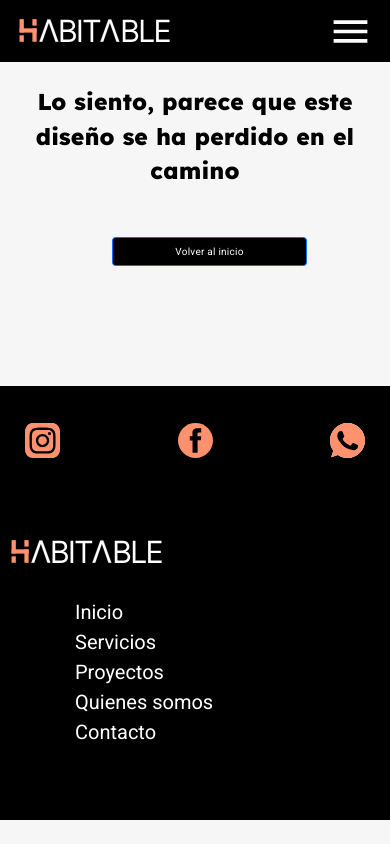
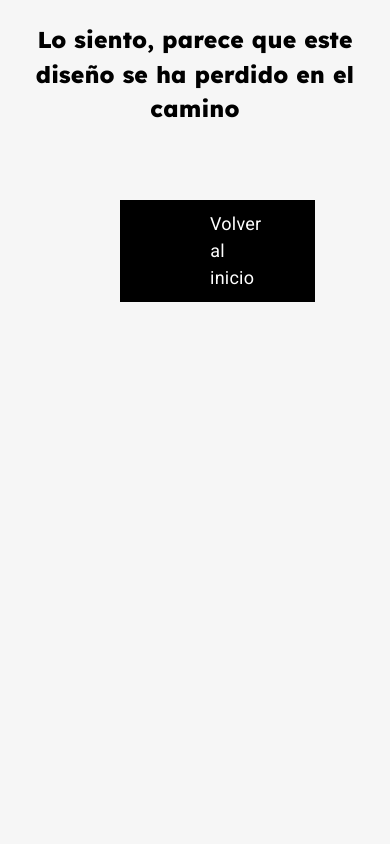
Before and after one commit to sofiaweigandt/habitable, a website: page error404.html in a window 390 px wide. Drawn offline with nearby package versions, Linux system fonts and the light colour scheme.

Commit message:
contacto

```diff
--- a/error404.html
+++ b/error404.html
@@ -11,31 +11,24 @@
     <link rel="stylesheet" href="css/main.css">
 </head>
 
-<nav class="navbar navbar-expand-lg botonera sticky-top">
-    <div class="container-fluid">
-      <a class="navbar-brand" href="../index.html"> <img src="../img/habitable-logo.svg" alt="Logo de Habitable"></a>
-
-      <button class="navbar-toggler" type="button" data-bs-toggle="collapse" data-bs-target="#navbarSupportedContent" aria-controls="navbarSupportedContent" aria-expanded="false" aria-label="Toggle navigation">
-        <img src="../img/iconos/menu.svg" alt="menu">
-      </button>
 
 
       <div class="collapse navbar-collapse" id="navbarSupportedContent">
           <ul class="navbar-nav ms-auto mb-2 mb-lg-0">
              <li class="nav-item">
-                 <a class="nav-link" href="../index.html">inicio</a>
+                 <a class="nav-link" href="index.html">Inicio</a>
              </li>
              <li class="nav-item">
-              <a class="nav-link" href="servicios.html">Servicios</a>
+              <a class="nav-link" href="../pages/servicios.html">Servicios</a>
              </li>
              <li class="nav-item">
-                <a class="nav-link" href="#">Proyectos</a>
+                <a class="nav-link" href="../pages/proyectos.html">Proyectos</a>
              </li>
              <li class="nav-item">
-                <a class="nav-link" href="quienes-somos.html">Quienes somos</a>
+                <a class="nav-link" href="../pages/quienes-somos.html">Quienes somos</a>
              </li>
              <li class="nav-item">
-                <a class="nav-link" href="contacto.html">Contacto</a>
+                <a class="nav-link" href="../pages/contacto.html">Contacto</a>
              </li>
            </ul>
 
@@ -46,57 +39,11 @@
 <body>
     <main>
         <h1>Lo siento, parece que este diseño se ha perdido en el camino</h1>
-        <button type="submit" class="btn btn-primary"><a href="index.html">Volver al inicio</a></button>
-
-        <footer>
-            <div  class="fila-1">
-               <a href="http://www.instagram.com" target="_blank" >
-                  <img src="img/iconos/Instagram-logo.svg" alt="Logo de Instagram">
-                  <div class="redes-sociales"> Instagram </div>
-               </a>
-
-               <a href="http://www.facebook.com" target="_blank">
-                  <img src="img/iconos/Facebook-logo.svg" alt="Logo de Facebook">
-                  <div class="redes-sociales"> Facebook </div>
-               </a>
-
-               <a href="https://web.whatsapp.com/" target="_blank" >
-                  <img src="img/iconos/WhatsApp-logo.svg" alt="Logo de WhatsApp">
-                  <div class="redes-sociales"> WhatsApp </div>
-               </a>
-            </div>
+        <div class="boton-header-form"><a href="index.html">Volver al inicio</a></div>
+    </main>
 
 
 
-            <div class="fila-2" >
-              <img src="img/headers/line-footer.svg" alt="linea">
-            </div>
-
-
-            <div class="fila-3">
-                  <a href="index.html">
-                      <img src="img/habitable-logo.svg" alt="Logo de Habitable">
-                  </a>
-
-                  <ul>
-                    <li>
-                        <a href="index.html">Inicio</a>
-                    </li>
-                    <li>
-                       <a href="pages/servicios.html">Servicios</a>
-                     </li>
-                     <li>
-                        <a href="pages/proyectos.html">Proyectos</a>
-                     </li>
-                     <li>
-                        <a href="pages/quienes-somos.html">Quienes somos</a>
-                     </li>
-                     <li>
-                       <a href="pages/contacto.html">Contacto</a>
-                     </li>
-                 </ul>
-               </div>
-                </footer>
           <script src="https://cdn.jsdelivr.net/npm/bootstrap@5.3.0-alpha3/dist/js/bootstrap.bundle.min.js" integrity="sha384-ENjdO4Dr2bkBIFxQpeoTz1HIcje39Wm4jDKdf19U8gI4ddQ3GYNS7NTKfAdVQSZe" crossorigin="anonymous"></script>
-         </body>
+</body>
       </html>
--- a/scss/_commons.scss
+++ b/scss/_commons.scss
@@ -356,16 +356,18 @@ body{
       margin-left: 15.2em;
   }
 
+  .boton-header-form{
+      width: 50%;
+      margin-left: 36.8em;
+      margin-bottom: 15em;
+      margin-top: 5em;
+      display: flex;
+      flex-direction: column;
+      text-decoration: none;
 
 
-  .btn-primary {
-    background-color: $mainColor;
-    width: 50%;
-    margin: auto;
-    margin-left: 15.2em;
-    margin-bottom: 5em;
-    margin-top: 1.2em;
 
+      a{
 
        @include textos ($mainFont,2.5em, 1.5em, 0.025rem, center, normal, $fontRegular, $keyColor);
 
@@ -375,31 +377,32 @@ body{
           align-items: center;
           cursor: pointer;
 
-         a{
-            color: $keyColor;
-            text-decoration: none;
-            border: none;
+
           &:hover{
            color: $mainColor;
-            }
-        }
-
-
-    &:hover{
-        background-color: $btn-primary-hover-color;
-        border: none;
+            background-color:$secondaryColor;
            }
 
        }
 
+}
+
+
+
 .page-contacto{
-    @include flex (row, space-around, center, wrap );
+    @include flex (row, center, none, wrap );
 
     }
 
 .contacto{
+    display: inline-block;
+
     margin-top: 4em;
     margin-bottom: 4em;
+    margin-right: 20px;
+    margin-left: 20px;
+
+
     font-family: $mainFont;
     color: $mainColor;
     font-weight: 400;
--- a/scss/_footer.scss
+++ b/scss/_footer.scss
@@ -82,6 +82,7 @@ footer {
     color: $keyColor;
     font-size: 2rem;
     font-family: $mainFont;
+    align-items: center  ;
 
   }
 
--- a/scss/_media.scss
+++ b/scss/_media.scss
@@ -278,6 +278,24 @@ html{
     }
 
 
+    .boton-header-form{
+        display: flex;
+        flex-direction: column;
+        margin-top: 5em;
+        width: 50%;
+        margin-left: 12em;
+        margin-bottom: 7em;
+
+
+        a{
+            font-size: 1.8em;
+            padding-left: 5em;
+            padding-right: 5em;
+
+         }
+
+      }
+
     .redes-sociales{
        display: none;
     }
@@ -352,35 +370,6 @@ html{
 
 
 
-.btn-primary {
-    background-color: $mainColor;
-    width: 50%;
-    margin: auto;
-    margin-left: 112px;
-    margin-bottom: 12em;
-    margin-top: 20px;
-
-
-        @include textos ($mainFont,1em, 1.5em, 0.025rem, center, normal, $fontRegular, $keyColor);
-
-           background-color:$mainColor;
-           text-decoration: none;
-           padding: 0.6em 0.6em;
-           align-items: center;
-           cursor: pointer;
-
-
-
-
-
-
-    &:hover{
-        background-color: $btn-primary-hover-color;
-        border: none;
-        color: $mainColor;
-    }
-
-}
 
 
 
@@ -395,4 +384,14 @@ html{
 }
 
 
+
+.contacto{
+    margin-left: 1em;
+    margin-right: 1em;
+    font-size: 1.2rem;
+
 }
+
+
+
+}
```
Also changed, not shown: pages/contacto.html (+5 -8 lines), css/main.css, 1 other file. Lines whose indentation alone changed are shown as unchanged.
